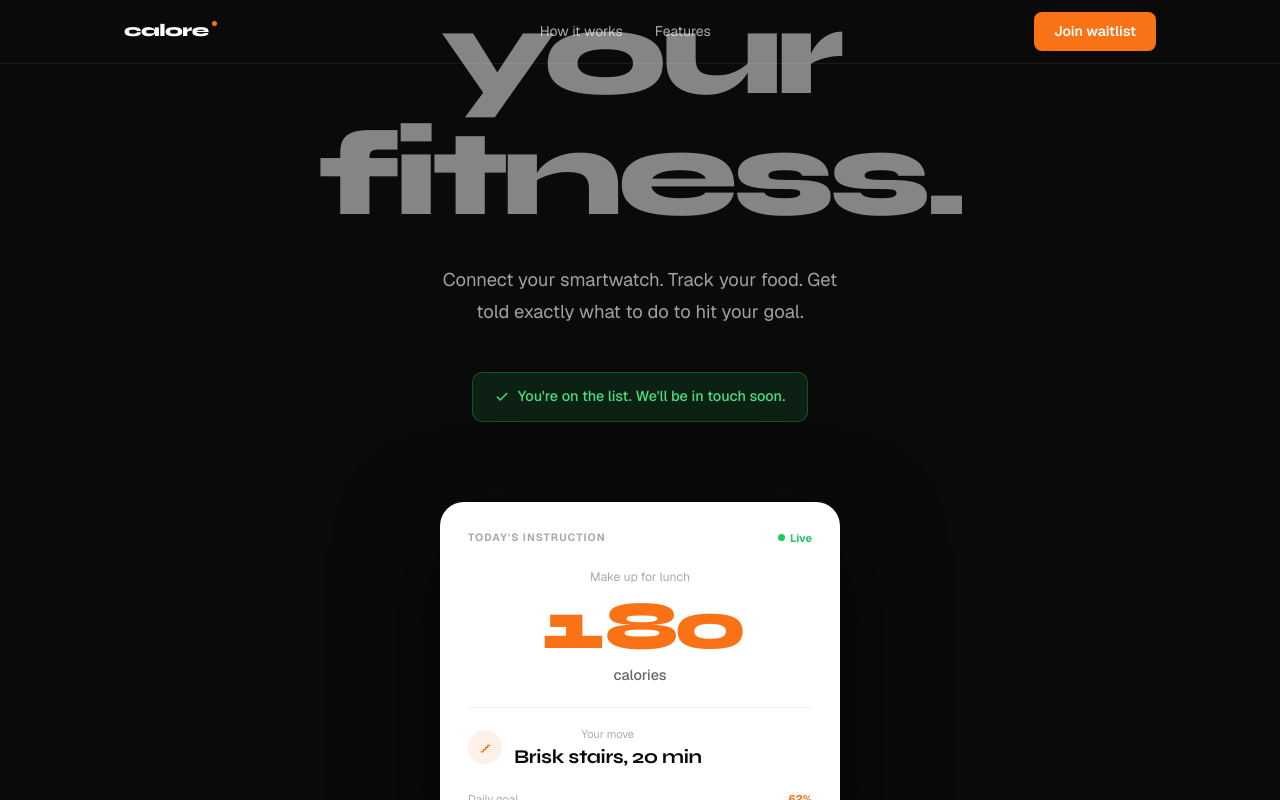
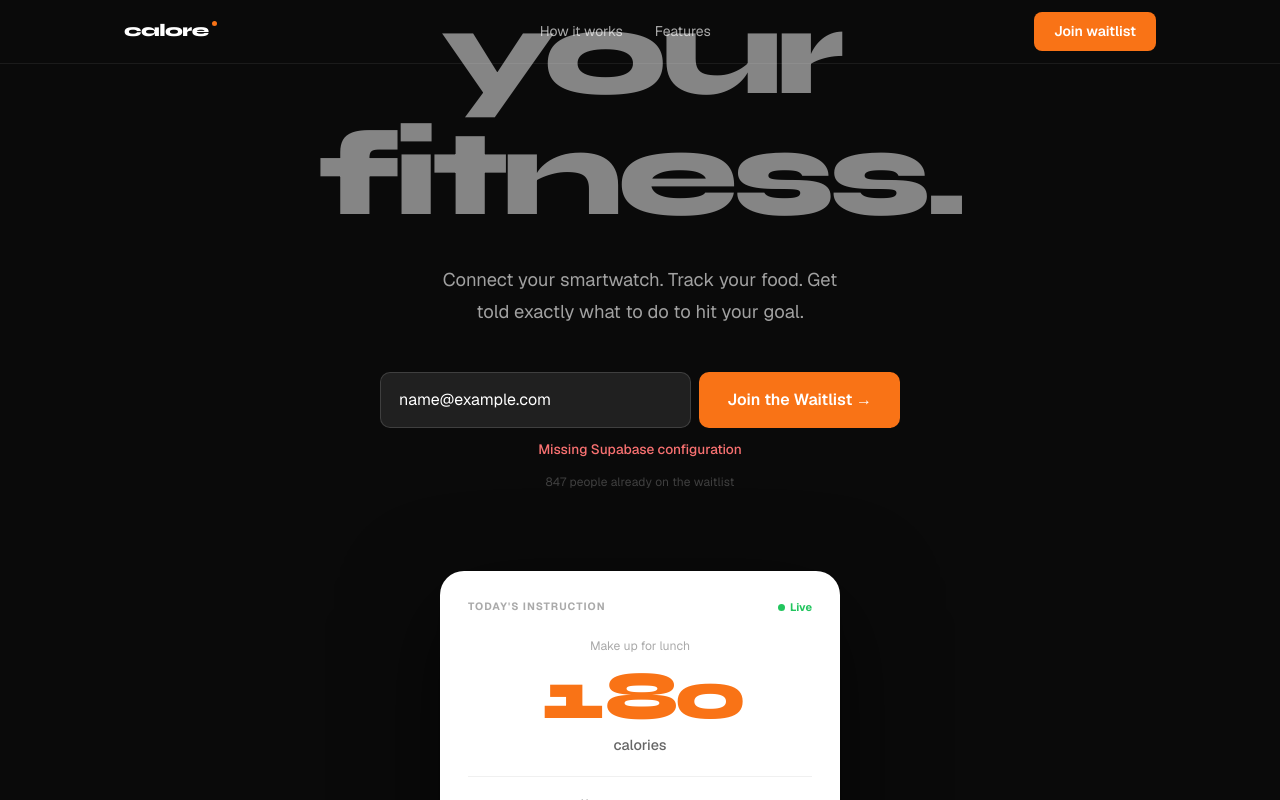
Before and after one commit to OlubodeMichael/RoundFit-LandingPage, a Next.js app: page / in a window 1280 px wide. Both pictures are taken after typing "name@example.com" into the empty fields and a click on the button "Join the Waitlist →". Shown: the part 423-1223 px from the top of the page. Built offline with nearby package versions, Linux system fonts and the light colour scheme; no server answers.

Commit message:
added: waitlist

```diff
--- /dev/null
+++ b/app/api/waitlist/route.ts
@@ -0,0 +1,68 @@
+import { NextRequest, NextResponse } from "next/server";
+import { createClient } from "@supabase/supabase-js";
+
+const EMAIL_RE = /^[^\s@]+@[^\s@]+\.[^\s@]+$/;
+
+/**
+ * POST { "email": "user@example.com" }
+ * Inserts into Supabase table `waitlist` (column `email`).
+ *
+ * Env (typical): SUPABASE_URL + SUPABASE_ANON_KEY
+ * — add an RLS policy so `anon` can INSERT into `waitlist` (or use SUPABASE_SERVICE_ROLE_KEY
+ *   server-only instead of anon; never expose service_role to the browser).
+ *
+ * Also accepts NEXT_PUBLIC_SUPABASE_URL and SUPABASE_SERVICE_ROLE_KEY if set.
+ */
+export async function POST(req: NextRequest) {
+  const url =
+    process.env.SUPABASE_URL ?? process.env.NEXT_PUBLIC_SUPABASE_URL ?? "";
+  const key =
+    process.env.SUPABASE_SERVICE_ROLE_KEY ??
+    process.env.SUPABASE_ANON_KEY ??
+    "";
+
+  if (!url || !key) {
+    return NextResponse.json(
+      { error: "Missing Supabase configuration" },
+      { status: 500 }
+    );
+  }
+
+  let body: unknown;
+  try {
+    body = await req.json();
+  } catch {
+    return NextResponse.json({ error: "Invalid JSON body" }, { status: 400 });
+  }
+
+  const raw =
+    typeof body === "object" &&
+    body !== null &&
+    "email" in body &&
+    typeof (body as { email: unknown }).email === "string"
+      ? (body as { email: string }).email
+      : "";
+  const email = raw.trim().toLowerCase();
+
+  if (!email || !EMAIL_RE.test(email)) {
+    return NextResponse.json({ error: "Invalid email address" }, { status: 400 });
+  }
+
+  const supabase = createClient(url, key);
+
+  const { error } = await supabase.from("waitlist").insert({ email });
+
+  if (error) {
+    // Unique violation — treat as success so UX stays friendly
+    if (error.code === "23505") {
+      return NextResponse.json({ ok: true, alreadyOnWaitlist: true });
+    }
+    console.error("[waitlist]", error.message);
+    return NextResponse.json(
+      { error: "Could not join waitlist. Try again later." },
+      { status: 500 }
+    );
+  }
+
+  return NextResponse.json({ ok: true });
+}
--- a/app/globals.css
+++ b/app/globals.css
@@ -461,6 +461,11 @@
   box-sizing: border-box;
   max-width: 100%;
 }
+.success-msg.waitlist-already {
+  background: rgba(251, 191, 36, 0.1);
+  border-color: rgba(251, 191, 36, 0.32);
+  color: #fcd34d;
+}
 @media (max-width: 639px) {
   .form-row > .success-msg {
     width: 100%;
@@ -470,6 +475,21 @@
     padding: 12px 16px;
     font-size: .85rem;
   }
+}
+
+.form-error {
+  margin: 10px 0 0;
+  font-size: .85rem;
+  font-weight: 500;
+  color: #dc2626;
+  text-align: center;
+  max-width: 420px;
+  margin-left: auto;
+  margin-right: auto;
+  line-height: 1.4;
+}
+.form-error--dark {
+  color: #f87171;
 }
 
 /* ── Base ────────────────────────────────────────────── */
--- a/app/page.tsx
+++ b/app/page.tsx
@@ -288,23 +288,55 @@ function AppCard() {
   );
 }
 
+type WaitlistSubmitResult =
+  | { ok: true; alreadyOnWaitlist?: boolean }
+  | { ok: false; error: string };
+
+async function submitWaitlist(email: string): Promise<WaitlistSubmitResult> {
+  const res = await fetch("/api/waitlist", {
+    method: "POST",
+    headers: { "Content-Type": "application/json" },
+    body: JSON.stringify({ email }),
+  });
+  const data = (await res.json().catch(() => ({}))) as {
+    error?: string;
+    alreadyOnWaitlist?: boolean;
+  };
+  if (!res.ok) {
+    return { ok: false, error: data.error ?? "Something went wrong. Try again." };
+  }
+  if (data.alreadyOnWaitlist) {
+    return { ok: true, alreadyOnWaitlist: true };
+  }
+  return { ok: true };
+}
+
+type WaitlistOutcome = null | "joined" | "already";
+
+/** How long the “already on waitlist” notice stays visible before the form returns. */
+const WAITLIST_ALREADY_DISMISS_MS = 4000;
+
 /* ─────────────────────────────────────────────────
    Email form: dark and light variants
 ───────────────────────────────────────────────── */
 function EmailForm({
   email,
   setEmail,
-  submitted,
+  outcome,
   onSubmit,
   dark,
+  submitting,
+  error,
 }: {
   email: string;
   setEmail: (v: string) => void;
-  submitted: boolean;
-  onSubmit: (e: React.FormEvent) => void;
+  outcome: WaitlistOutcome;
+  onSubmit: (e: React.FormEvent) => void | Promise<void>;
   dark?: boolean;
+  submitting?: boolean;
+  error?: string | null;
 }) {
-  if (submitted) {
+  if (outcome === "joined") {
     return (
       <div className="success-msg">
         <svg
@@ -323,8 +355,29 @@ function EmailForm({
       </div>
     );
   }
+  if (outcome === "already") {
+    return (
+      <div className="success-msg waitlist-already">
+        <svg
+          width="14"
+          height="14"
+          viewBox="0 0 24 24"
+          fill="none"
+          stroke="currentColor"
+          strokeWidth="2.5"
+          strokeLinecap="round"
+          strokeLinejoin="round"
+        >
+          <circle cx="12" cy="12" r="10" />
+          <path d="M12 16v-4M12 8h.01" />
+        </svg>
+        You&apos;re already on the waitlist. We&apos;ll email you when we launch.
+      </div>
+    );
+  }
 
   return (
+    <div style={{ width: "100%", maxWidth: 520 }}>
       <form className="form-row" onSubmit={onSubmit}>
         <input
           type="email"
@@ -332,12 +385,23 @@ function EmailForm({
           onChange={(e) => setEmail(e.target.value)}
           placeholder="Enter your email"
           required
+          disabled={submitting}
           className={dark ? "input-dark" : "input-light"}
         />
-      <button type="submit" className="btn-orange">
-        {dark ? "Get Early Access" : "Join the Waitlist"}
+        <button type="submit" className="btn-orange" disabled={submitting}>
+          {submitting
+            ? "Sending…"
+            : dark
+              ? "Get Early Access"
+              : "Join the Waitlist"}
         </button>
       </form>
+      {error ? (
+        <p className={`form-error${dark ? " form-error--dark" : ""}`} role="alert">
+          {error}
+        </p>
+      ) : null}
+    </div>
   );
 }
 
@@ -449,9 +513,31 @@ function FeatureCardGlyph({ icon }: { icon: FeatureIconId }) {
 export default function Home() {
   const [scrolled, setScrolled] = useState(false);
   const [heroEmail, setHeroEmail] = useState("");
-  const [heroSubmitted, setHeroSubmitted] = useState(false);
+  const [heroOutcome, setHeroOutcome] = useState<WaitlistOutcome>(null);
+  const [heroSubmitting, setHeroSubmitting] = useState(false);
+  const [heroError, setHeroError] = useState<string | null>(null);
   const [ctaEmail, setCtaEmail] = useState("");
-  const [ctaSubmitted, setCtaSubmitted] = useState(false);
+  const [ctaOutcome, setCtaOutcome] = useState<WaitlistOutcome>(null);
+  const [ctaSubmitting, setCtaSubmitting] = useState(false);
+  const [ctaError, setCtaError] = useState<string | null>(null);
+
+  useEffect(() => {
+    if (heroOutcome !== "already") return;
+    const id = window.setTimeout(() => {
+      setHeroOutcome(null);
+      setHeroEmail("");
+    }, WAITLIST_ALREADY_DISMISS_MS);
+    return () => window.clearTimeout(id);
+  }, [heroOutcome]);
+
+  useEffect(() => {
+    if (ctaOutcome !== "already") return;
+    const id = window.setTimeout(() => {
+      setCtaOutcome(null);
+      setCtaEmail("");
+    }, WAITLIST_ALREADY_DISMISS_MS);
+    return () => window.clearTimeout(id);
+  }, [ctaOutcome]);
 
   /* Scroll-aware nav */
   useEffect(() => {
@@ -660,26 +746,48 @@ export default function Home() {
           >
             <form
               className="form-row"
-              onSubmit={(e) => {
+              style={{ flexDirection: "column", alignItems: "stretch", gap: 0 }}
+              onSubmit={async (e) => {
                 e.preventDefault();
-                setHeroSubmitted(true);
+                setHeroError(null);
+                setHeroSubmitting(true);
+                try {
+                  const r = await submitWaitlist(heroEmail.trim());
+                  if (r.ok) {
+                    setHeroOutcome(r.alreadyOnWaitlist ? "already" : "joined");
+                  } else {
+                    setHeroError(r.error ?? "Try again.");
+                  }
+                } finally {
+                  setHeroSubmitting(false);
+                }
               }}
             >
-              {heroSubmitted ? (
+              {heroOutcome === "joined" ? (
                 <div className="success-msg">
                   <svg width="14" height="14" viewBox="0 0 24 24" fill="none" stroke="currentColor" strokeWidth="2.5" strokeLinecap="round" strokeLinejoin="round">
                     <polyline points="20 6 9 17 4 12" />
                   </svg>
                   You&apos;re on the list. We&apos;ll be in touch soon.
                 </div>
+              ) : heroOutcome === "already" ? (
+                <div className="success-msg waitlist-already">
+                  <svg width="14" height="14" viewBox="0 0 24 24" fill="none" stroke="currentColor" strokeWidth="2.5" strokeLinecap="round" strokeLinejoin="round">
+                    <circle cx="12" cy="12" r="10" />
+                    <path d="M12 16v-4M12 8h.01" />
+                  </svg>
+                  You&apos;re already on the waitlist. We&apos;ll email you when we launch.
+                </div>
               ) : (
                 <>
+                  <div className="form-row" style={{ width: "100%" }}>
                   <input
                     type="email"
                     value={heroEmail}
                     onChange={(e) => setHeroEmail(e.target.value)}
                     placeholder="Enter your email"
                     required
+                    disabled={heroSubmitting}
                     style={{
                       flex: 1,
                       minWidth: 0,
@@ -705,6 +813,7 @@ export default function Home() {
                   <button
                     type="submit"
                     className="btn-orange"
+                    disabled={heroSubmitting}
                     style={{
                       padding: "clamp(13px, 3.5vw, 15px) clamp(18px, 5vw, 28px)",
                       fontSize: "clamp(0.9rem, 2.8vw, 1rem)",
@@ -712,15 +821,21 @@ export default function Home() {
                       boxSizing: "border-box",
                     }}
                   >
-                    Join the Waitlist →
+                    {heroSubmitting ? "Sending…" : "Join the Waitlist →"}
                   </button>
+                  </div>
+                  {heroError ? (
+                    <p className="form-error form-error--dark" role="alert" style={{ marginTop: 12 }}>
+                      {heroError}
+                    </p>
+                  ) : null}
                 </>
               )}
             </form>
           </div>
 
           {/* Social proof */}
-          {!heroSubmitted && (
+          {!heroOutcome && (
             <p
               className="h4"
               style={{
@@ -1142,10 +1257,23 @@ export default function Home() {
             <EmailForm
               email={ctaEmail}
               setEmail={setCtaEmail}
-              submitted={ctaSubmitted}
-              onSubmit={(e) => {
+              outcome={ctaOutcome}
+              submitting={ctaSubmitting}
+              error={ctaError}
+              onSubmit={async (e) => {
                 e.preventDefault();
-                setCtaSubmitted(true);
+                setCtaError(null);
+                setCtaSubmitting(true);
+                try {
+                  const r = await submitWaitlist(ctaEmail.trim());
+                  if (r.ok) {
+                    setCtaOutcome(r.alreadyOnWaitlist ? "already" : "joined");
+                  } else {
+                    setCtaError(r.error ?? "Try again.");
+                  }
+                } finally {
+                  setCtaSubmitting(false);
+                }
               }}
               dark
             />
--- a/package.json
+++ b/package.json
@@ -9,6 +9,7 @@
     "lint": "eslint"
   },
   "dependencies": {
+    "@supabase/supabase-js": "^2.103.0",
     "next": "16.2.3",
     "react": "19.2.4",
     "react-dom": "19.2.4",
```
Also changed, not shown: 2 other files (tests, documents, lock files or other folders). Lines whose indentation alone changed are shown as unchanged.
